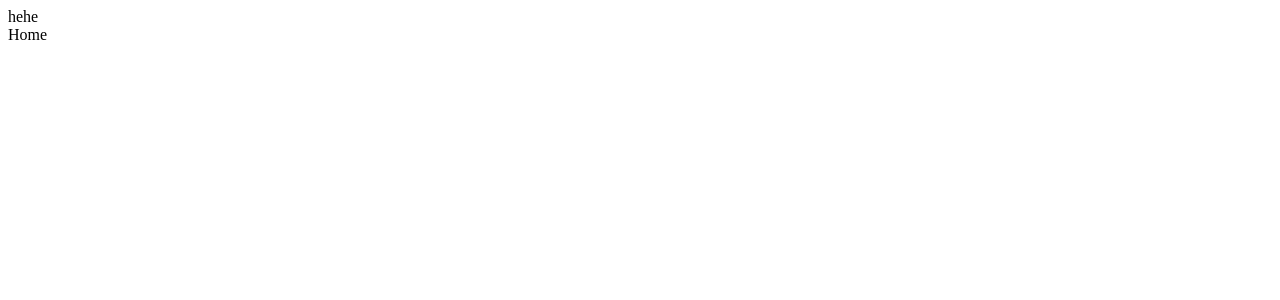
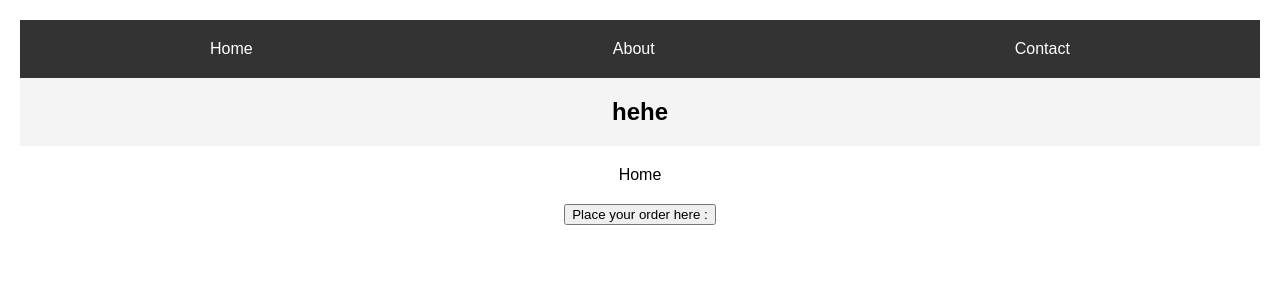
Before and after one commit to hunchodragovic/react-router, a React (Vite) app in the folder react-router/: page / in a window 1280 px wide. Shown: the top 300 px of the page. Built offline with nearby package versions, Linux system fonts and the light colour scheme.

Commit message:
Order Summary

```diff
--- a/react-router/src/App.jsx
+++ b/react-router/src/App.jsx
@@ -4,19 +4,24 @@ import Home from "./components/Home";
 import About from "./components/About";
 import Contact from "./components/Contact";
 import Header from "./components/Header";
+import Navbar from "./components/Navbar";
+import "./styles/styles.css"
+import OrderSummary from "./components/OrderSummary";
 const App = () => {
   return (
     <Router>
+      <Navbar />
       <Routes>
         <Route path="/" element={<>
           <Header/> <Home />
         </>
         }
         />
+       <Route path="/home" element={<Home />} />
 
         <Route path="/about" element={<About />} />
         <Route path="/contact" element={<Contact />} />
-        <Route path="*" element={<Contact />} />
+        <Route path="/order-summary" element={<OrderSummary />} />
       </Routes>
     </Router>
   );
--- a/react-router/src/components/Header.jsx
+++ b/react-router/src/components/Header.jsx
@@ -1,11 +1,11 @@
-import React from 'react'
+import React from 'react';
 
 const Header = () => {
   return (
-    <div>
-        hehe
+    <div id="header">
+      hehe
     </div>
-  )
-}
+  );
+};
 
-export default Header
+export default Header;
--- a/react-router/src/components/Home.jsx
+++ b/react-router/src/components/Home.jsx
@@ -1,8 +1,15 @@
 import React from 'react'
-
+import { useNavigate } from 'react-router-dom'
+import OrderSummary from './OrderSummary'
 const Home = () => {
+  const navigate = useNavigate()
   return (
+    <>
     <div>Home</div>
+    <button onClick={() => {
+return navigate("/order-summary")
+    }}>Place your order here :</button>
+    </>
   )
 }
 
--- /dev/null
+++ b/react-router/src/components/Navbar.jsx
@@ -0,0 +1,12 @@
+import React from "react";
+import { NavLink } from "react-router-dom";
+
+const Navbar = () => {
+  return <nav>
+    <NavLink to="/home">Home</NavLink>
+    <NavLink to="/about">About</NavLink>
+    <NavLink to="contact">Contact</NavLink>
+  </nav>;
+};
+
+export default Navbar;
--- /dev/null
+++ b/react-router/src/components/OrderSummary.jsx
@@ -0,0 +1,14 @@
+import React from "react";
+import { useNavigate } from "react-router-dom";
+const OrderSummary = () => {
+  const navigate = useNavigate();
+  return (
+    <div>
+      <h2>Order Confirmed</h2>
+      <p>Thank you for your order. Your order number is #1234567890</p>
+      <button onClick={() => navigate("/home")}>Go back</button>
+    </div>
+  );
+};
+
+export default OrderSummary;
--- /dev/null
+++ b/react-router/src/styles/styles.css
@@ -0,0 +1,38 @@
+/* styles.css */
+body {
+    font-family: Arial, sans-serif;
+    margin: 0;
+    padding: 0;
+  }
+
+  nav {
+    background-color: #333;
+    padding: 10px;
+    display: flex;
+    justify-content: space-around;
+  }
+
+  nav a {
+    color: white;
+    text-decoration: none;
+    padding: 10px;
+  }
+  nav a.active {
+   text-decoration: underline;
+   font-weight: bold;
+  }
+  nav a:hover {
+    background-color: #555;
+  }
+
+  div {
+    text-align: center;
+    padding: 20px;
+  }
+
+  #header {
+    background-color: #f4f4f4;
+    padding: 20px;
+    font-size: 24px;
+    font-weight: bold;
+  }
```
